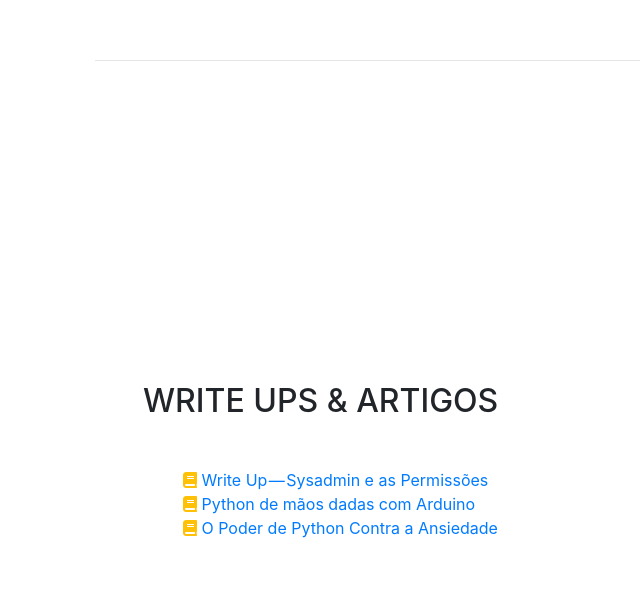
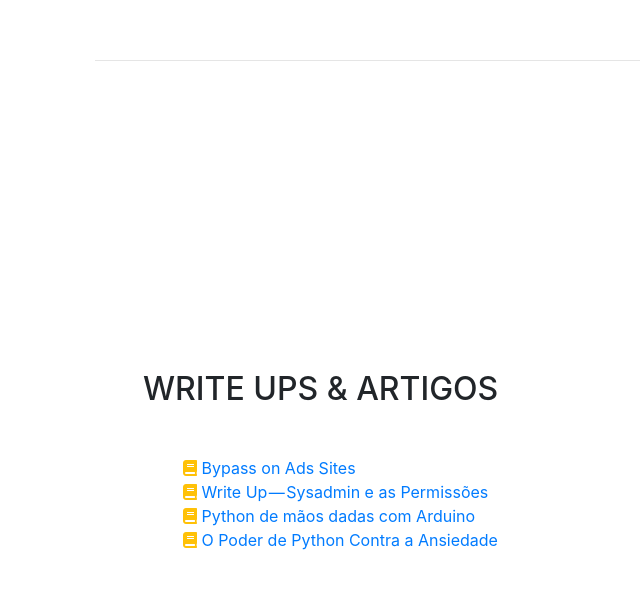
Before and after one commit to WallesonM/wallesonm.github.io, a website with bundled scripts: page index.html in a window 1280 px wide. Shown: the part 4745-5334 px from the top of the page, without its empty margins (177-817 px from the left). Built offline with nearby package versions, Linux system fonts and the light colour scheme; a web font is replaced by a local one.

Commit message:
add artigo

```diff
--- a/index.html
+++ b/index.html
@@ -287,6 +287,10 @@ Casado há mais de 4 anos, com quem assisto séries e filmes, me dá total apoio
           <ul class="fa-ul mb-0">
             <li>
               <i class="fa fa-book text-warning"></i>
+              <a href="https://goo.gl/uxJ4FT" target="_blank">Bypass on Ads Sites</a>
+            </li>
+            <li>
+              <i class="fa fa-book text-warning"></i>
               <a href="https://goo.gl/ATFLim" target="_blank">Write Up — Sysadmin e as Permissões</a>
             </li>
             <li>
```
